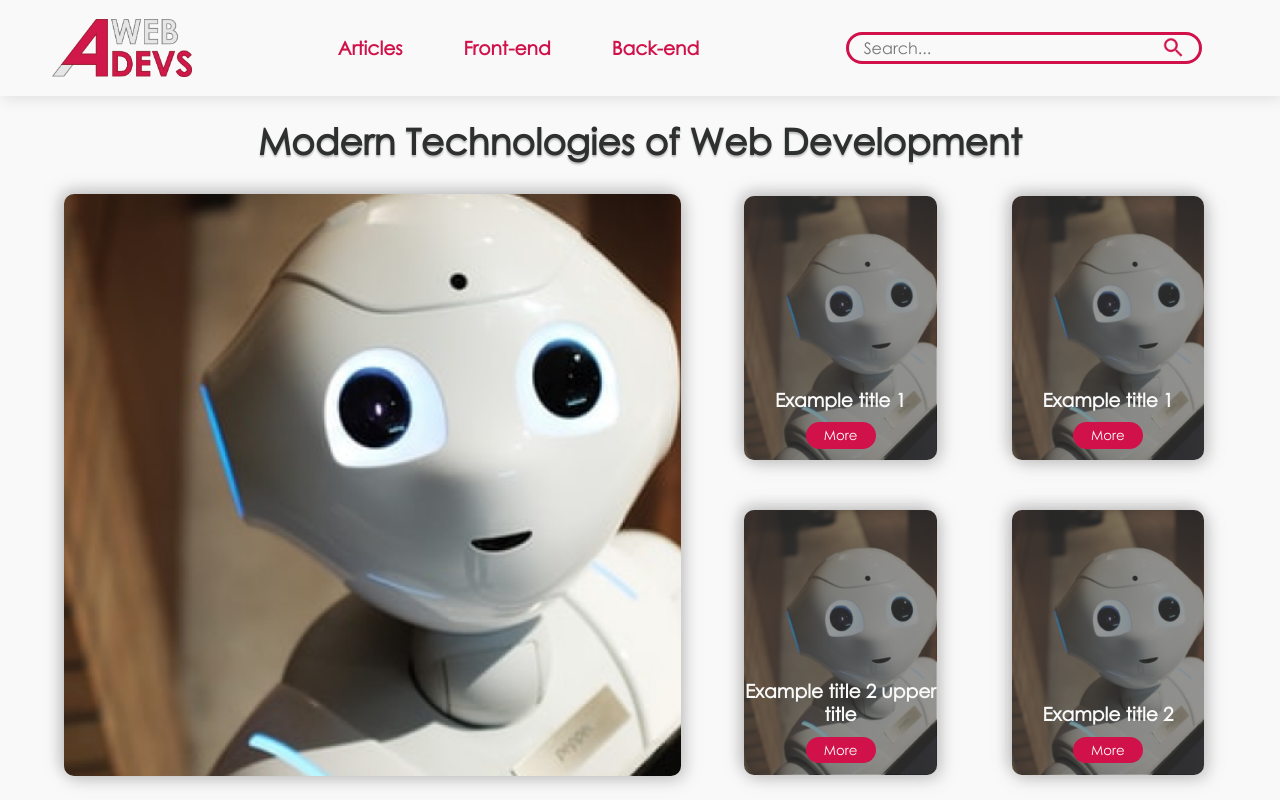
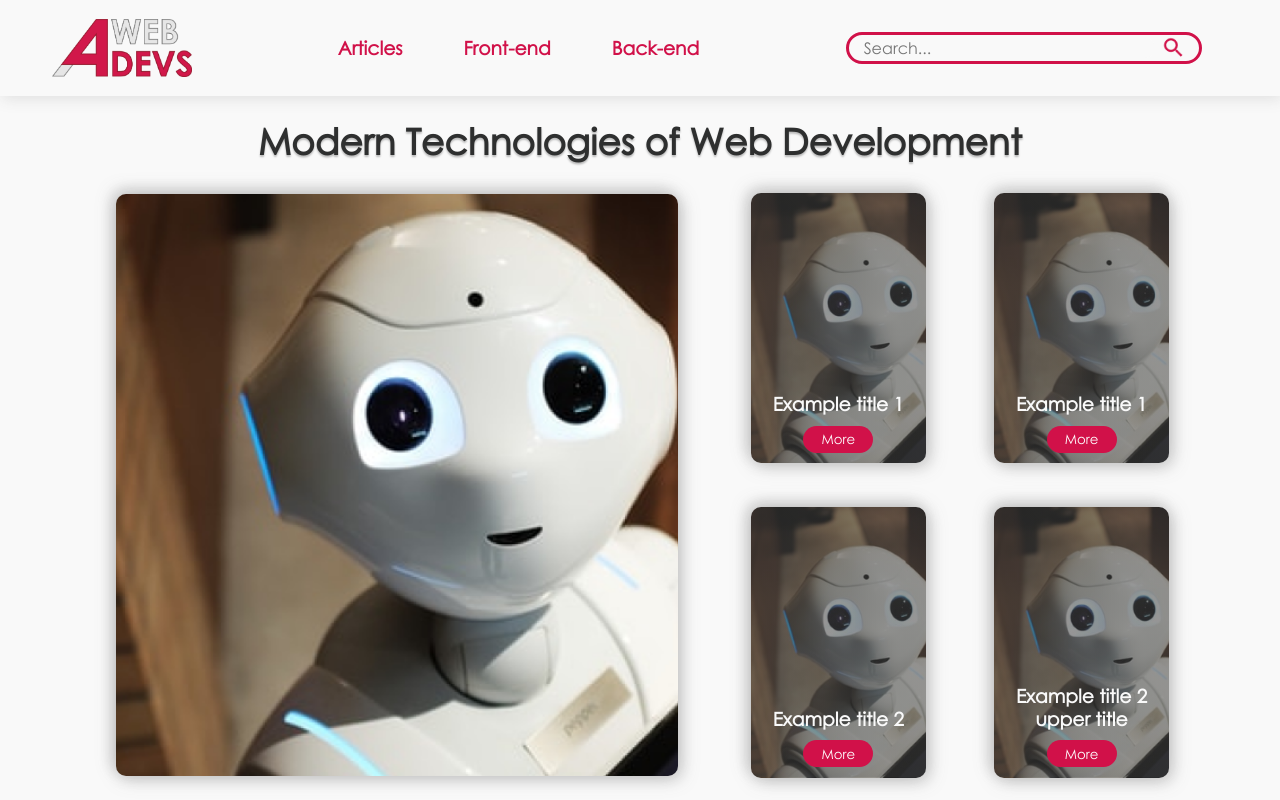
Before and after one commit to wilfredo-loreto/aWeb4Devs, a Next.js app: page / in a window 1280 px wide. Shown: the top 800 px of the page. Built offline with nearby package versions, Linux system fonts and the light colour scheme.

Commit message:
Commited changes, before start modularizing

```diff
--- a/components/Footer.module.scss
+++ b/components/Footer.module.scss
@@ -8,6 +8,8 @@
   width: 100%;
   min-height: 60vh;
   background-color: $background-color;
+  margin-top: 5vh;
+  box-shadow: 0 -5px 10px -5px $black;
   .titles {
     text-align: center;
     font-family: "Century";
--- a/components/Layout.js
+++ b/components/Layout.js
@@ -9,7 +9,7 @@ function Layout({ children }) {
       </Head>
       <Header />
       <div> {children}</div>
-
+      <Footer />
     </div>
   );
 }
--- a/components/News.js
+++ b/components/News.js
@@ -6,7 +6,6 @@ export default function Footer() {
       <div>
         <h1 className={styles.title}>Modern Technologies of Web Development</h1>
       </div>
-
       <div className={styles.rowcontainer}>
         <div className={styles.container50width}>
           <div className={styles.bigimage}>
@@ -16,17 +15,6 @@ export default function Footer() {
                 lorem ipsum irtugus masxum erg contors, martusus elim pague...
               </span>
             </div>
-          </div>
-        </div>
-
-        <div className={styles.colcontainer}>
-          <div className={styles.smallcard}>
-            <h3 className={styles.articletitle}>Example title 1</h3>
-            <button className={styles.morebutton}>More</button>
-          </div>
-          <div className={styles.smallcard}>
-            <h3 className={styles.articletitle}>Example title 2 upper title</h3>
-            <button className={styles.morebutton}>More</button>
           </div>
         </div>
         <div className={styles.colcontainer}>
@@ -39,6 +27,16 @@ export default function Footer() {
             <button className={styles.morebutton}>More</button>
           </div>
         </div>
+        <div className={styles.colcontainer}>
+          <div className={styles.smallcard}>
+            <h3 className={styles.articletitle}>Example title 1</h3>
+            <button className={styles.morebutton}>More</button>
+          </div>
+          <div className={styles.smallcard}>
+            <h3 className={styles.articletitle}>Example title 2 upper title</h3>
+            <button className={styles.morebutton}>More</button>
+          </div>
+        </div>
       </div>
     </section>
   );
--- a/components/News.module.scss
+++ b/components/News.module.scss
@@ -6,10 +6,17 @@
   align-items: center;
   justify-content: space-around;
   height: 88vh;
-  width: 94%;
+  width: 88%;
   margin: auto;
   background-color: $background-color;
   margin-top: 12vh;
+  .subcontainer {
+    height: 100%;
+    width: 100%;
+    display: flex;
+    flex-flow: row nowrap;
+    @include test(black);
+  }
   .title {
     font-size: 36px;
     text-align: center;
@@ -25,69 +32,14 @@
     flex-flow: row nowrap;
     justify-content: space-between;
 
-    .colcontainer {
-      display: flex;
-      flex-flow: column nowrap;
-
-      width: 40%;
-      align-items: center;
-      justify-content: space-around;
-      height: 100%;
-      .smallcard {
-        display: flex;
-        flex-flow: column nowrap;
-        justify-content: flex-end;
-        align-items: center;
-        cursor: pointer;
-        border-radius: 10px;
-        width: 72%;
-        height: 42%;
-        transition: 400ms;
-        filter: drop-shadow(-4px -4px 8px rgba(68, 68, 68, 0.25))
-          drop-shadow(4px 4px 8px rgba(68, 68, 68, 0.25));
-        background: linear-gradient(
-            180deg,
-            rgba(68, 68, 68, 0.56) 99.98%,
-            rgba(68, 68, 68, 0.5) 99.99%,
-            rgba(255, 255, 255, 0) 100%
-          ),
-          url("/img/example.png");
-        background-position: center;
-        background-size: cover;
-        background-repeat: no-repeat;
-
-        &:hover{
-            transform: scale(1.1);
-        }
-        .articletitle {
-          text-align: center;
-          background: none;
-          color: $background-color;
-          font-weight: 900;
-        }
-        .morebutton {
-          max-width: 38%;
-          min-width: 70px;
-          margin: 6% 0;
-          background-color: $main-color;
-          color: white;
-          border: none;
-          border-radius: 30px;
-          height: 10%;
-          &:hover {
-            cursor: pointer;
-            color: $main-color;
-            background-color: $background-color;
-            border: solid 2px $main-color;
-          }
-        }
-      }
-    }
     .container50width {
       width: 100%;
+      height: 100%;
       display: flex;
       align-items: center;
       justify-content: center;
+      margin-right: 1.4%;
+      margin-left: 1.4%;
       .bigimage {
         cursor: pointer;
         display: flex;
@@ -97,12 +49,13 @@
         height: 92.4%;
         filter: drop-shadow(-4px -4px 8px rgba(68, 68, 68, 0.25))
           drop-shadow(4px 4px 8px rgba(68, 68, 68, 0.25));
-        background-image: url("/img/example.png");
+        background: url("/img/example.png");
         background-size: cover;
         background-position: center;
         background-repeat: no-repeat;
         border-radius: 10px;
         overflow: hidden;
+        transition: 400ms;
         &:hover {
           background: linear-gradient(
               180deg,
@@ -147,3 +100,138 @@
     }
   }
 }
+
+.colcontainer {
+  display: flex;
+  flex-flow: column nowrap;
+
+  width: 40%;
+  align-items: center;
+  justify-content: space-around;
+  height: 100%;
+  .smallcard {
+    display: flex;
+    flex-flow: column nowrap;
+    justify-content: flex-end;
+    align-items: center;
+    cursor: pointer;
+    border-radius: 10px;
+    width: 72%;
+    height: 43%;
+    transition: 400ms;
+    filter: drop-shadow(-4px -4px 8px rgba(68, 68, 68, 0.25))
+      drop-shadow(4px 4px 8px rgba(68, 68, 68, 0.25));
+    background: linear-gradient(
+        180deg,
+        rgba(68, 68, 68, 0.56) 99.98%,
+        rgba(68, 68, 68, 0.5) 99.99%,
+        rgba(255, 255, 255, 0) 100%
+      ),
+      url("/img/example.png");
+    background-position: center;
+    background-size: cover;
+    background-repeat: no-repeat;
+
+    &:hover {
+      transform: scale(1.1);
+    }
+    .articletitle {
+      text-align: center;
+      background: none;
+      color: $background-color;
+      font-weight: 900;
+    }
+    .morebutton {
+      max-width: 38%;
+      min-width: 70px;
+      margin: 6% 0;
+      background-color: $main-color;
+      color: white;
+      border: none;
+      border-radius: 30px;
+      height: 10%;
+      transition: 200ms;
+      &:hover {
+        cursor: pointer;
+        color: $main-color;
+        background-color: $background-color;
+        border: solid 2px $main-color;
+      }
+    }
+  }
+}
+
+@media screen and #{$breakpoint-header} {
+  .maincontainer {
+    height: 180vh;
+    .title{
+      font-size:30px;
+    }
+    .rowcontainer {
+      display: flex;
+      flex-flow: column nowrap;
+      .container50width {
+        order: -1;
+        align-self: center;
+        width: 100%;
+        height: 160%;
+        .bigimage{
+          .hidden{
+            transform: translateY(0%);
+            visibility: visible;
+            background-color: rgba(46, 47, 47, 0.9);
+
+            .bigarticletitle{
+              font-size:28px;
+              margin-bottom: 0%;
+            }
+            .summary{
+              display: none;
+            }
+          }
+        }
+      }
+      .colcontainer{
+        display: flex;
+        flex-flow: row nowrap;
+        width: 100%;
+        .smallcard{
+          width: 42%;
+          height: 90%;
+        }
+      }
+    }
+  }
+}
+@media screen and #{$breakpoint-mobile-small} {
+  .maincontainer {
+
+   height: 300vh;
+   .title{
+     font-size: 26px;
+   }
+    .rowcontainer {
+
+      .container50width {
+        order: -1;
+        align-self: center;
+        width: 100%;
+        height: 60%;
+
+      }
+      .colcontainer{
+        display: flex;
+        flex-flow: column nowrap;
+        width: 100%;
+        height: 100%;
+        .smallcard{
+          width: 92.5%;
+          height: 47%;
+          &:hover{
+            transform: none;
+          }
+        }
+      }
+    }
+  }
+}
--- a/components/global.scss
+++ b/components/global.scss
@@ -17,7 +17,8 @@ $black:#2E2F2F;
 /* Media Query */
 $breakpoint-tablet: "(max-width: 768px) and (min-width: 700px)";
 $breakpoint-header: "(max-width: 700px)";
-$breakpoint-mobile: "(max-width: 577px)";
+$breakpoint-mobile: "(max-width: 578px)";
+$breakpoint-mobile-small:"(max-width:428px)";
 
 @mixin test($color){
   border: solid 1px $color;
```
Also changed, not shown: components/Smallcard.js (added, +9 -0 lines).
